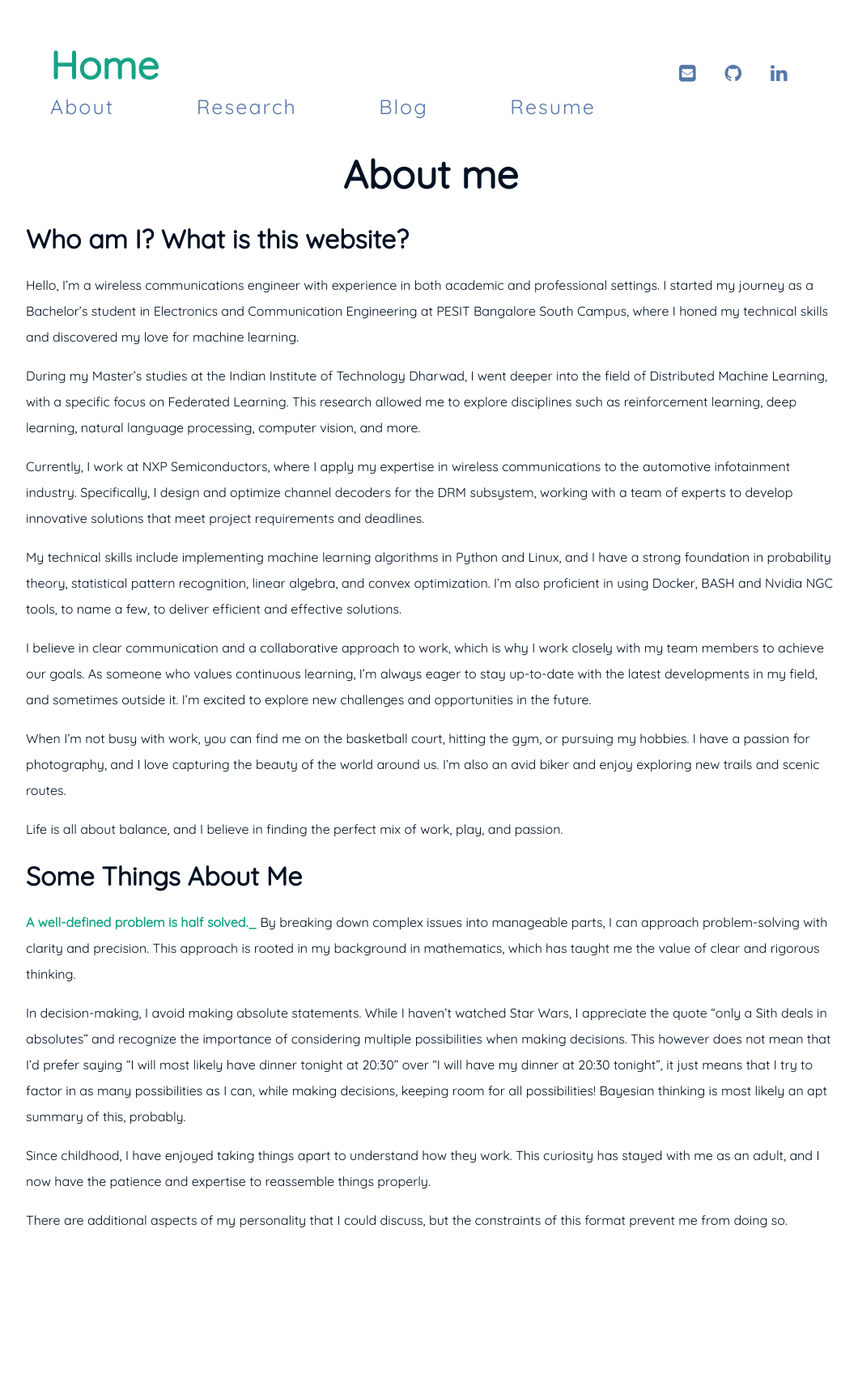
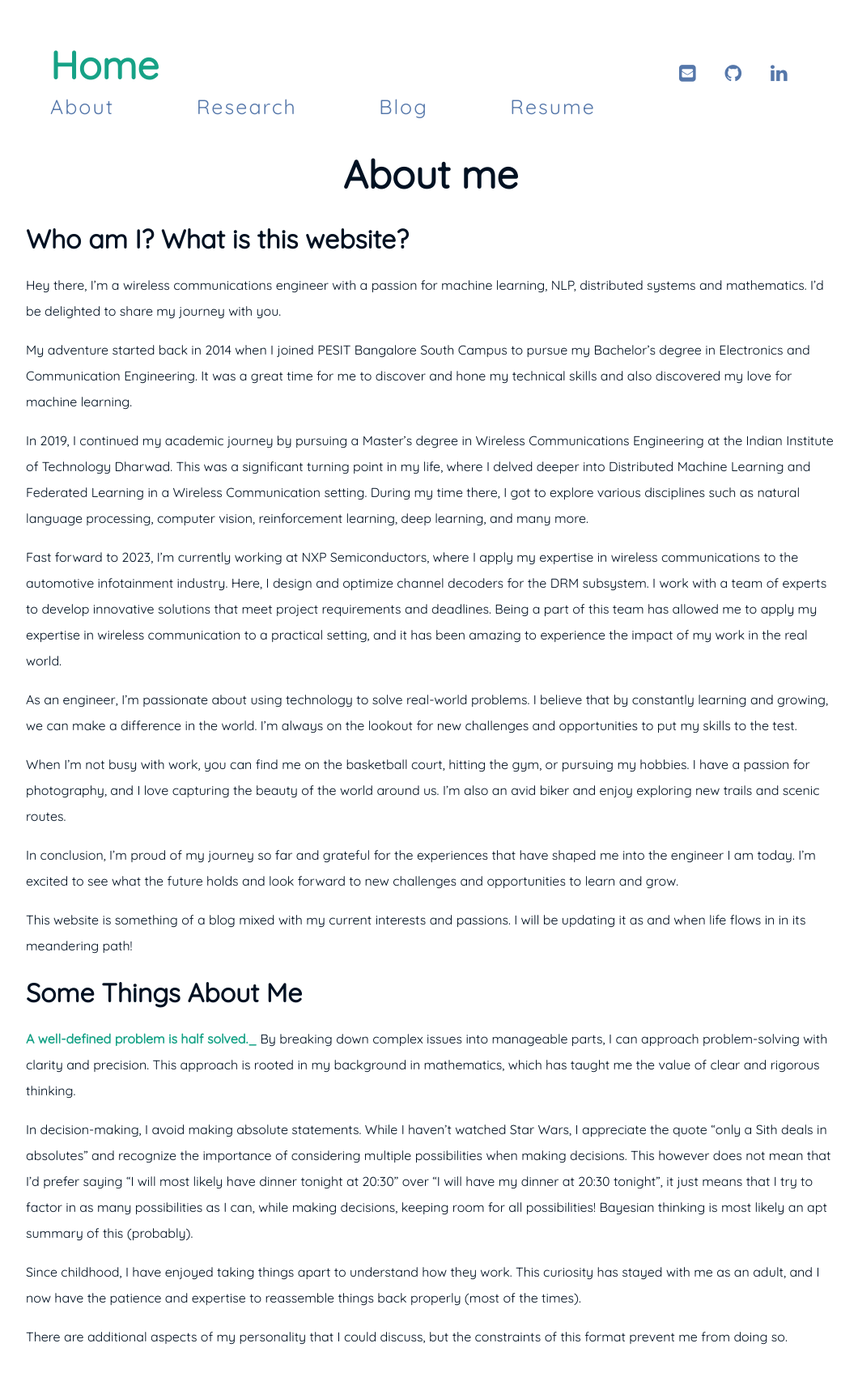
Before and after one commit to sawansinghmahara/sawansinghmahara.github.io, a Jekyll site: the page built from pages/about.md, in a window 1280 px wide. Shown: the whole page at 81% size, without its empty margins (108-1168 px from the left). Built offline with Jekyll 4.4.1, drawn with Linux system fonts in a browser that asks for light colours; before the commit the page ends 1573 px from its top, so only the background shows below that.

Commit message:
Better About Page

```diff
--- a/pages/about.md
+++ b/pages/about.md
@@ -3,26 +3,28 @@ layout: page
 title: About me
 ---
 # Who am I? What is this website?
-Hello, I'm a wireless communications engineer with experience in both academic and professional settings. I started my journey as a Bachelor's student in Electronics and Communication Engineering at PESIT Bangalore South Campus, where I honed my technical skills and discovered my love for machine learning.
+Hey there, I'm a wireless communications engineer with a passion for machine learning, NLP, distributed systems and mathematics. I'd be delighted to share my journey with you.
 
-During my Master's studies at the Indian Institute of Technology Dharwad, I went deeper into the field of Distributed Machine Learning, with a specific focus on Federated Learning. This research allowed me to explore disciplines such as reinforcement learning, deep learning, natural language processing, computer vision, and more.
+My adventure started back in 2014 when I joined PESIT Bangalore South Campus to pursue my Bachelor's degree in Electronics and Communication Engineering. It was a great time for me to discover and hone my technical skills and also discovered my love for machine learning.
 
-Currently, I work at NXP Semiconductors, where I apply my expertise in wireless communications to the automotive infotainment industry. Specifically, I design and optimize channel decoders for the DRM subsystem, working with a team of experts to develop innovative solutions that meet project requirements and deadlines.
+In 2019, I continued my academic journey by pursuing a Master's degree in Wireless Communications Engineering at the Indian Institute of Technology Dharwad. This was a significant turning point in my life, where I delved deeper into Distributed Machine Learning and Federated Learning in a Wireless Communication setting. During my time there, I got to explore various disciplines such as natural language processing, computer vision, reinforcement learning, deep learning, and many more.
 
-My technical skills include implementing machine learning algorithms in Python and Linux, and I have a strong foundation in probability theory, statistical pattern recognition, linear algebra, and convex optimization. I'm also proficient in using Docker, BASH and Nvidia NGC tools, to name a few, to deliver efficient and effective solutions.
+Fast forward to 2023, I'm currently working at NXP Semiconductors, where I apply my expertise in wireless communications to the automotive infotainment industry. Here, I design and optimize channel decoders for the DRM subsystem. I work with a team of experts to develop innovative solutions that meet project requirements and deadlines. Being a part of this team has allowed me to apply my expertise in wireless communication to a practical setting, and it has been amazing to experience the impact of my work in the real world.
 
-I believe in clear communication and a collaborative approach to work, which is why I work closely with my team members to achieve our goals. As someone who values continuous learning, I'm always eager to stay up-to-date with the latest developments in my field, and sometimes outside it. I'm excited to explore new challenges and opportunities in the future.
+As an engineer, I'm passionate about using technology to solve real-world problems. I believe that by constantly learning and growing, we can make a difference in the world. I'm always on the lookout for new challenges and opportunities to put my skills to the test.
 
 When I'm not busy with work, you can find me on the basketball court, hitting the gym, or pursuing my hobbies. I have a passion for photography, and I love capturing the beauty of the world around us. I'm also an avid biker and enjoy exploring new trails and scenic routes.
 
-Life is all about balance, and I believe in finding the perfect mix of work, play, and passion.
+In conclusion, I'm proud of my journey so far and grateful for the experiences that have shaped me into the engineer I am today. I'm excited to see what the future holds and look forward to new challenges and opportunities to learn and grow.
+
+This website is something of a blog mixed with my current interests and passions. I will be updating it as and when life flows in in its meandering path!
 
 
 # Some Things About Me
 <strong>A well-defined problem is half solved._</strong>  By breaking down complex issues into manageable parts, I can approach problem-solving with clarity and precision. This approach is rooted in my background in mathematics, which has taught me the value of clear and rigorous thinking.
 
-In decision-making, I avoid making absolute statements. While I haven't watched Star Wars, I appreciate the quote "only a Sith deals in absolutes" and recognize the importance of considering multiple possibilities when making decisions. This however does not mean that I'd prefer saying "I will most likely have dinner tonight at 20:30" over "I will have my dinner at 20:30 tonight", it just means that I try to factor in as many possibilities as I can, while making decisions, keeping room for all possibilities! Bayesian thinking is most likely an apt summary of this, probably.
+In decision-making, I avoid making absolute statements. While I haven't watched Star Wars, I appreciate the quote "only a Sith deals in absolutes" and recognize the importance of considering multiple possibilities when making decisions. This however does not mean that I'd prefer saying "I will most likely have dinner tonight at 20:30" over "I will have my dinner at 20:30 tonight", it just means that I try to factor in as many possibilities as I can, while making decisions, keeping room for all possibilities! Bayesian thinking is most likely an apt summary of this (probably).
 
-Since childhood, I have enjoyed taking things apart to understand how they work. This curiosity has stayed with me as an adult, and I now have the patience and expertise to reassemble things properly.
+Since childhood, I have enjoyed taking things apart to understand how they work. This curiosity has stayed with me as an adult, and I now have the patience and expertise to reassemble things back properly (most of the times).
 
 There are additional aspects of my personality that I could discuss, but the constraints of this format prevent me from doing so.
```
